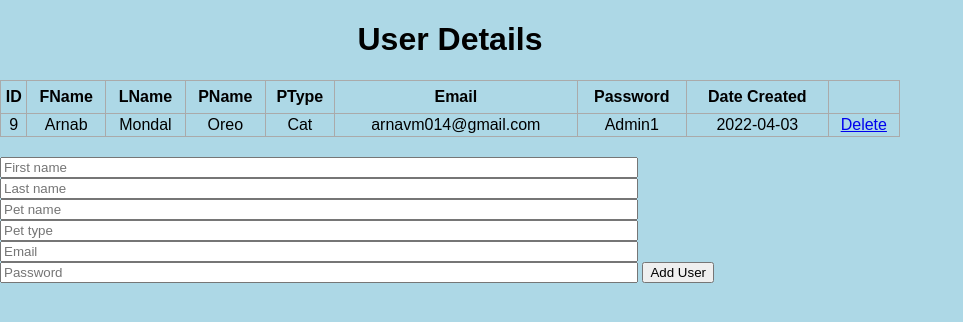
After one commit to arnabm14/Pawwsum-Flask-Backend, a Flask app: page /user in a window 1280 px wide. The commit adds this page. Shown: the top 322 px of the page, without its empty margins (0-963 px from the left). Run offline with Flask 2, Linux system fonts and the light colour scheme; data comes from the database, SQL or seed files in the repository; both versions use the stored data as it was after the commit.

Commit message:
Added User CRUD and Password retrieval

```diff
--- a/app.py
+++ b/app.py
@@ -33,7 +33,7 @@ class User(db.Model):
     date_created = db.Column(db.DateTime, default=datetime.utcnow)
 
     def __repr__(self):
-        return '<Task %r>' % self.id
+        return '<User %r>' % self.id
 
 
 @app.route('/', methods=['POST', 'GET'])
@@ -135,7 +135,75 @@ def recommend():
     return response
     # return jsonify(json.load(open("products.json")))
 
+@app.route('/user', methods=['POST', 'GET'])
+def User_Interaction():
+    # return "Hello World, The Code is working"
+    if request.method == 'POST':
+        # print("Inside post")
+        fn = request.form['fn']
+        ln = request.form['ln']
+        pn = request.form['pn']
+        pt = request.form['pt']
+        em = request.form['em']
+        ps = request.form['ps']
+        new_user = User(FName=fn,
+                        LName=ln,
+                        PName=pn,
+                        PType=pt,
+                        Email=em,
+                        Password=ps,
+                        )
 
+        try:
+            db.session.add(new_user)
+            db.session.commit()
+            # print("Done")
+            return redirect('/user')
+
+        except:
+            return 'There was an issue adding your User'
+
+    else:
+        users = User.query.order_by(User.date_created).all()
+        # print(users)
+        return render_template('uindex.html', users=users)
+
+@app.route('/user/delete/<int:id>')
+def user_delete(id):
+    task_to_delete = User.query.get_or_404(id)
+
+    try:
+        db.session.delete(task_to_delete)
+        db.session.commit()
+        return redirect('/user')
+    except:
+        return 'There was a problem deleting that task'
+
+@app.route('/user/pass/<string:email>')
+def user_pasword(email):
+
+    task_to_delete = User.query.filter_by(Email=email).first()
+    if task_to_delete==None:
+        return "Wrong Username or Password"
+
+    return task_to_delete.Password
+
+
+@app.route('/user/update/<int:id>', methods=['GET', 'POST'])
+def user_update(id):
+    task = User.query.get_or_404(id)
+
+    if request.method == 'POST':
+        task.content = request.form['FName']
+
+        try:
+            db.session.commit()
+            return redirect('/user')
+        except:
+            return 'There was an issue updating your task'
+
+    else:
+        return render_template('update.html', task=task)
 
 if __name__ == "__main__":
     app.run(debug=True)
--- a/static/css/main.css
+++ b/static/css/main.css
@@ -5,8 +5,8 @@ body, html {
 }
 
 .content {
-    margin: 0 auto;
-    width: 400px;
+    margin: 3 auto;
+    width: 900px;
 }
 
 table, td, th {
@@ -24,7 +24,7 @@ th {
 
 td {
     text-align: center;
-    padding: 5px;
+    padding: 2px;
 }
 
 .form {
--- a/templates/index.html
+++ b/templates/index.html
@@ -12,6 +12,7 @@
     {% else %}
     <table>
         <tr>
+            <th>ID</th>
             <th>Task</th>
             <th>Added</th>
             <th>Actions</th>
--- /dev/null
+++ b/templates/uindex.html
@@ -0,0 +1,54 @@
+{% extends 'base.html' %}
+
+{% block head %}
+<title>Task Master</title>
+{% endblock %}
+
+{% block body %}
+<div class="content">
+    <h1 style="text-align: center">User Details</h1>
+    {% if users|length < 1 %}
+    <h4 style="text-align: center">No Users to show</h4>
+    {% else %}
+    <table>
+        <tr>
+            <th>ID</th>
+            <th>FName</th>
+            <th>LName</th>
+            <th>PName</th>
+            <th>PType</th>
+            <th>Email</th>
+            <th>Password</th>
+            <th>Date Created</th>
+        </tr>
+        {% for u in users %}
+            <tr>
+                <td>{{ u.id }}</td>
+                <td>{{ u.FName }}</td>
+                <td>{{ u.LName }}</td>
+                <td>{{ u.PName }}</td>
+                <td>{{ u.PType }}</td>
+                <td>{{ u.Email }}</td>
+                <td>{{ u.Password }}</td>
+                <td>{{ u.date_created.date() }}</td>
+                <td>
+                    <a href="/user/delete/{{u.id}}">Delete</a>
+                </td>
+            </tr>
+        {% endfor %}
+    </table>
+    {% endif %}
+
+    <div class="form">
+        <form action="/user" method="POST">
+            <input type="text" placeholder="First name" name="fn" id="content">
+            <input type="text" placeholder="Last name" name="ln" id="content">
+            <input type="text" placeholder="Pet name" name="pn" id="content">
+            <input type="text" placeholder="Pet type" name="pt" id="content">
+            <input type="text" placeholder="Email" name="em" id="content">
+            <input type="password" placeholder="Password" name="ps" id="content">
+            <input type="submit" value="Add User">
+        </form>
+    </div>
+</div>
+{% endblock %}
```
Also changed, not shown: test.db.
